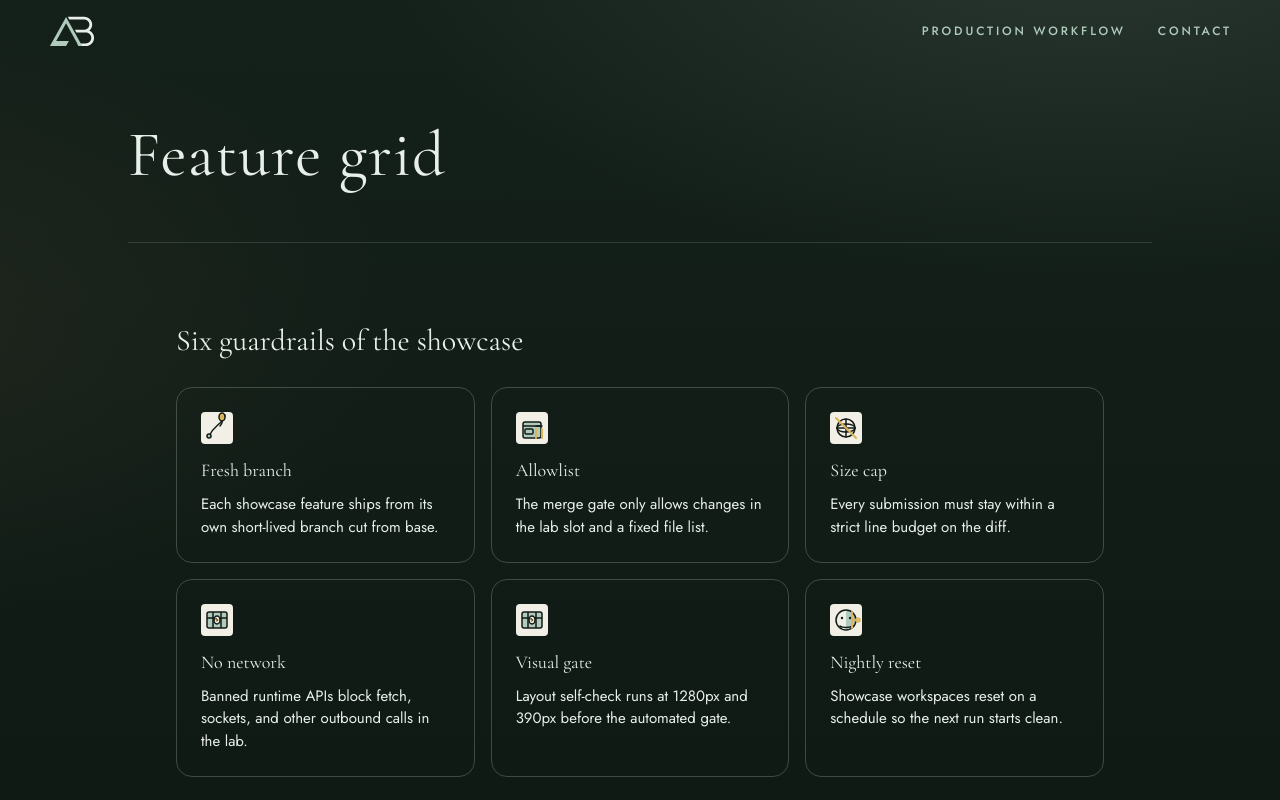
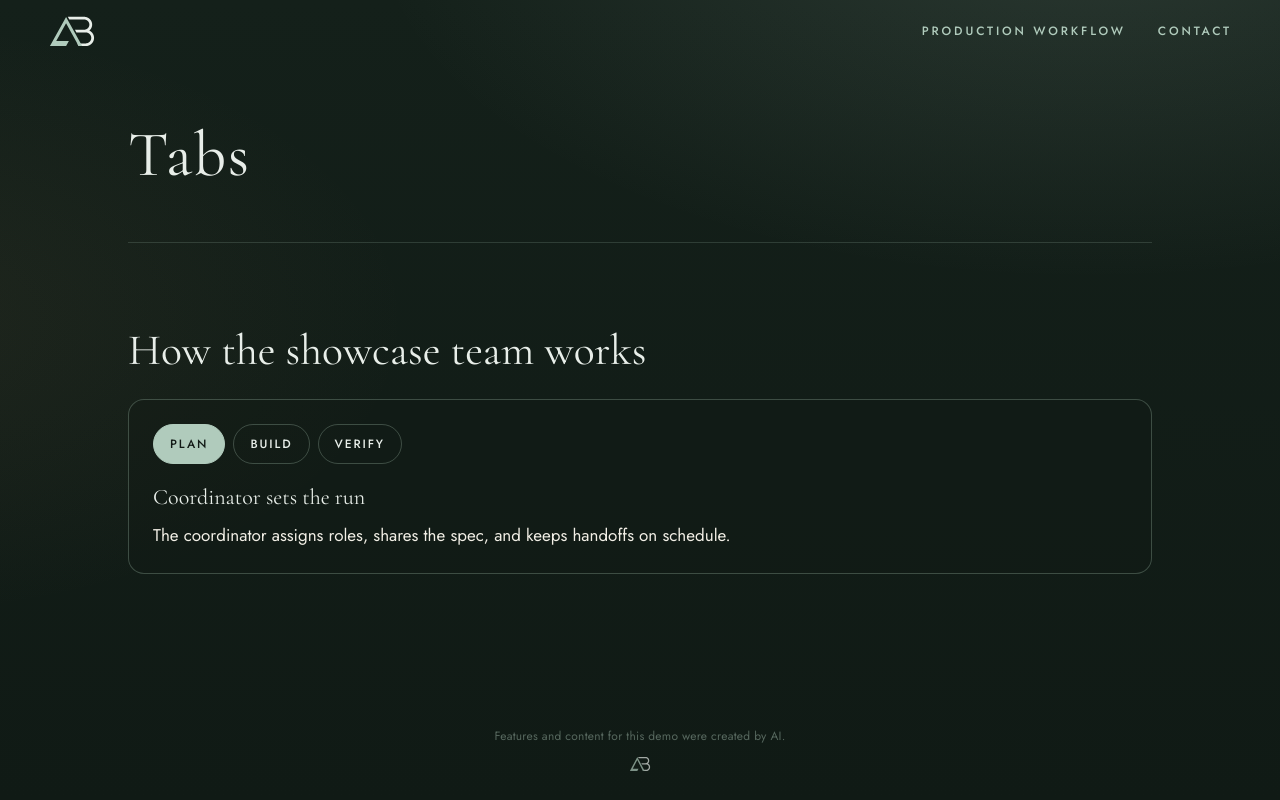
Before and after one commit to ashtonbach/agent-showcase, a Next.js app: page /showcase/ in a window 1280 px wide. Shown: the top 800 px of the page. Built offline with nearby package versions, Linux system fonts and the light colour scheme.

Commit message:
Feature: merged by Rowan (AI reviewer) after REVIEW: APPROVE 10cf5f2 (#sc/tabs-tnk9mm)
Merged by Rowan (AI reviewer) after REVIEW: APPROVE 10cf5f2 and kit-gate PASS (via merge_confirm).

```diff
--- a/app/lab/current.json
+++ b/app/lab/current.json
@@ -1 +1 @@
-{"slug":"feature-grid"}
+{"slug":"tabs"}
--- a/app/lab/tabs/index.tsx
+++ b/app/lab/tabs/index.tsx
@@ -1,67 +1,45 @@
 "use client";
-
 import { useRef, useState } from "react";
 
-const FLOW = [
-  { id: "align", label: "Align", head: "Everyone reads the same brief", body: "A written spec lands before coding so review and QA judge one target." },
-  { id: "build", label: "Build", head: "Work stays inside the lab slot", body: "The coder changes only their lab folder and the shared import line on the page." },
-  { id: "verify", label: "Verify", head: "Checks run before merge", body: "Layout, gate, reviewer, and QA on the preview must pass before the branch ships." },
-];
+const STEPS = [
+  ["tab-plan", "panel-plan", "Plan", "Coordinator sets the run", "The coordinator assigns roles, shares the spec, and keeps handoffs on schedule."],
+  ["tab-build", "panel-build", "Build", "Coder ships in the lab slot", "The coder implements the scoped lab component, runs gate checks, and pushes for review."],
+  ["tab-verify", "panel-verify", "Verify", "Review and QA sign off", "Review checks accessibility and copy; QA validates layout and console behavior before merge."],
+] as const;
 
-export default function ShowcaseTabs() {
-  const [idx, setIdx] = useState(0);
-  const refs = useRef<HTMLButtonElement[]>([]);
-
-  function pick(n: number) {
-    const i = (n + FLOW.length) % FLOW.length;
-    setIdx(i);
-    refs.current[i]?.focus();
-  }
-
-  function onKey(event: React.KeyboardEvent) {
-    if (event.key === "ArrowRight") { event.preventDefault(); pick(idx + 1); }
-    else if (event.key === "ArrowLeft") { event.preventDefault(); pick(idx - 1); }
-  }
+export default function TabsLab() {
+  const [active, setActive] = useState(0);
+  const tabRefs = useRef<(HTMLButtonElement | null)[]>([]);
+  const pick = (i: number) => {
+    setActive(i);
+    tabRefs.current[i]?.focus();
+  };
+  const onKey = (i: number, e: React.KeyboardEvent<HTMLButtonElement>) => {
+    if (e.key !== "ArrowRight" && e.key !== "ArrowLeft") return;
+    e.preventDefault();
+    pick(e.key === "ArrowRight" ? (i + 1) % 3 : (i + 2) % 3);
+  };
+  const css = `.lab-tabs{width:min(720px,100%);margin:8px auto 56px}.lab-card{border:1px solid rgba(176,203,188,.28);border-radius:16px;padding:24px;background:rgba(18,26,22,.35)}.lab-tablist{display:flex;flex-wrap:wrap;gap:8px;margin:0 0 20px}.lab-tab{font:500 12px var(--sans);letter-spacing:.16em;text-transform:uppercase;color:var(--mist);background:transparent;border:1px solid rgba(176,203,188,.28);border-radius:999px;padding:10px 16px;cursor:pointer}.lab-tab[aria-selected=true]{color:#121a16;background:var(--sage);border-color:var(--sage)}.lab-tab:focus-visible{outline:2px solid var(--sage);outline-offset:2px}.lab-pt{font:400 22px var(--serif);color:var(--mist);margin:0 0 12px}.lab-pb{margin:0;color:#f2efe6;line-height:1.55}@media(prefers-reduced-motion:reduce){.lab-tab{transition:none}}`;
 
   return (
-    <section data-lab="tabs" aria-labelledby="showcase-tabs-h2">
-      <h2 id="showcase-tabs-h2" className="lab-st-h2">How the showcase team works</h2>
-      <div className="lab-st-card">
-        <div role="tablist" aria-label="Team workflow" className="lab-st-list" onKeyDown={onKey}>
-          {FLOW.map((t, i) => (
-            <button
-              key={t.id}
-              type="button"
-              ref={(el) => { if (el) refs.current[i] = el; }}
-              role="tab"
-              id={`showcase-tab-${t.id}`}
-              aria-selected={i === idx}
-              aria-controls={`showcase-panel-${t.id}`}
-              tabIndex={i === idx ? 0 : -1}
-              className={i === idx ? "lab-st-tab on" : "lab-st-tab"}
-              onClick={() => pick(i)}
-            >
-              {t.label}
-            </button>
+    <section data-lab="tabs" aria-labelledby="lab-tabs-h" className="lab-tabs">
+      <style>{css}</style>
+      <h2 id="lab-tabs-h">How the showcase team works</h2>
+      <div className="lab-card">
+        <div role="tablist" aria-label="Showcase workflow steps" className="lab-tablist">
+          {STEPS.map(([tid, , label], i) => (
+            <button key={tid} ref={(el) => { tabRefs.current[i] = el; }} type="button" role="tab" id={tid}
+              aria-selected={active === i} aria-controls={STEPS[i][1]} tabIndex={active === i ? 0 : -1}
+              className="lab-tab" onClick={() => pick(i)} onKeyDown={(e) => onKey(i, e)}>{label}</button>
           ))}
         </div>
-        {FLOW.map((t, i) => (
-          <div key={t.id} role="tabpanel" id={`showcase-panel-${t.id}`} aria-labelledby={`showcase-tab-${t.id}`} hidden={i !== idx} className="lab-st-panel">
-            <h3 className="lab-st-h3">{t.head}</h3>
-            <p className="lab-st-p">{t.body}</p>
+        {STEPS.map(([tid, pid, , title, body], i) => (
+          <div key={pid} role="tabpanel" id={pid} aria-labelledby={tid} hidden={active !== i}>
+            <p className="lab-pt">{title}</p>
+            <p className="lab-pb">{body}</p>
           </div>
         ))}
       </div>
-      <style>{`
-.lab-st-h2{font-family:var(--serif);font-weight:400;font-size:30px;color:var(--mist);margin:0 0 16px}
-.lab-st-card{width:min(720px,100%);margin:8px auto 56px;padding:24px;border:1px solid rgba(176,203,188,.28);border-radius:16px;box-sizing:border-box}
-.lab-st-list{display:flex;gap:6px;flex-wrap:wrap;margin-bottom:18px}
-.lab-st-tab{font-family:var(--sans);font-weight:500;font-size:12px;letter-spacing:.16em;text-transform:uppercase;color:#e8eee9;background:transparent;border:1px solid rgba(176,203,188,.28);border-radius:999px;padding:8px 14px;cursor:pointer}
-.lab-st-tab.on{color:#121a16;background:var(--sage);border-color:var(--sage)}
-.lab-st-tab:focus-visible{outline:2px solid var(--sage);outline-offset:2px}
-.lab-st-h3{font-family:var(--serif);font-weight:400;font-size:20px;color:var(--mist);margin:0 0 8px}
-.lab-st-p{font-family:var(--sans);font-size:15px;line-height:1.5;color:#f2efe6;margin:0}
-      `}</style>
     </section>
   );
 }
--- a/app/page.tsx
+++ b/app/page.tsx
@@ -1,4 +1,4 @@
-import Lab from "./lab/feature-grid";
+import Lab from "./lab/tabs";
 import { readDemoKey, demoTitle } from "./demo-name";
 const demoKey = readDemoKey();
 const demoName = demoTitle();
```
